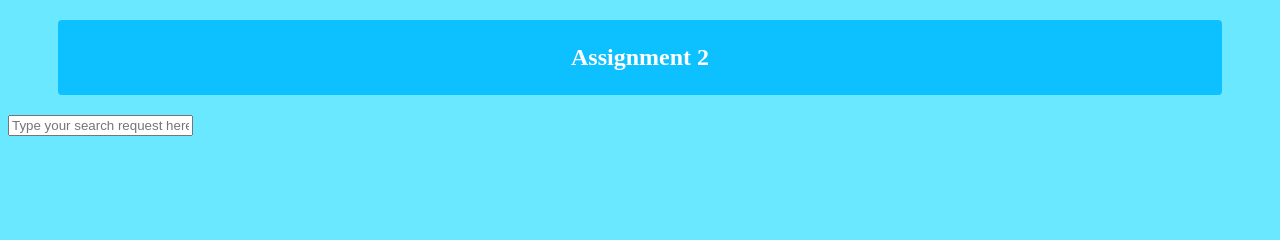
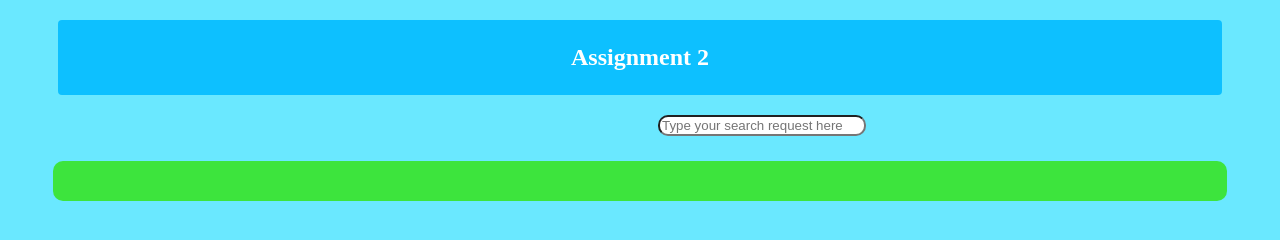
Before and after one commit to a17omogb/INST377-asst2, a website: page public/index.html in a window 1280 px wide. Drawn offline with nearby package versions, Linux system fonts and the light colour scheme; no server answers.

Commit message:
working on css

```diff
--- a/public/index.html
+++ b/public/index.html
@@ -16,10 +16,13 @@
                 <h1>Assignment 2</h1>
             <form action="/api" method="post">
                 <input type="text" class="textentry" placeholder="Type your search request here">
-                <ul class="flex-outer">
-                  <li>
-                  </li>
-                </ul>
+                <div class ="list_cont">
+                    <ul class="flex-outer">
+                        <li>
+                        </li>
+                      </ul>
+                </div>
+
             </form>
         </div>
         </div>
--- a/public/style.css
+++ b/public/style.css
@@ -12,6 +12,8 @@
   .container {
     min-height: 100%;
   }
+
+
 
   .header {
     color: #fff;
@@ -97,3 +99,23 @@
     flex-wrap: nowrap;
     border-radius: 4px;
   }
+
+  .textentry{
+    display: flex;
+    align-items: center;
+    justify-content: flex-end;
+    width: 200px;
+    border-radius: 10px;
+    margin-left: 650px;
+  }
+
+  .list_cont{
+    margin: 25px 45px;
+    padding: 0 20px;
+    display: flex;
+    justify-content: flex-start;
+    border-radius: 10px;
+    background-color: rgb(61, 228, 61);
+    padding: 20px;
+    flex: 0 2 auto;
+  }
```
